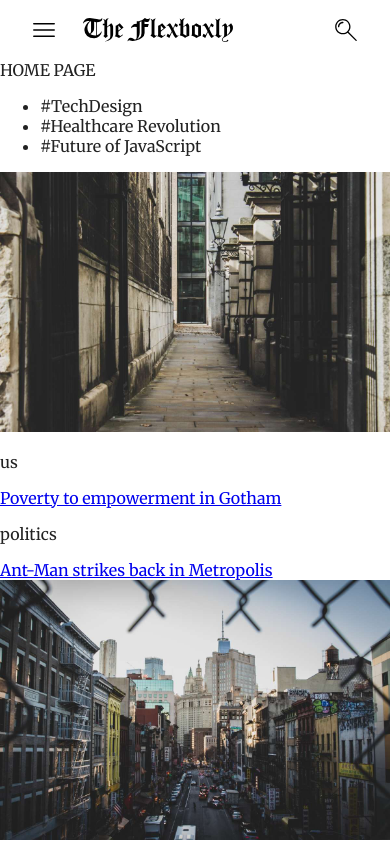
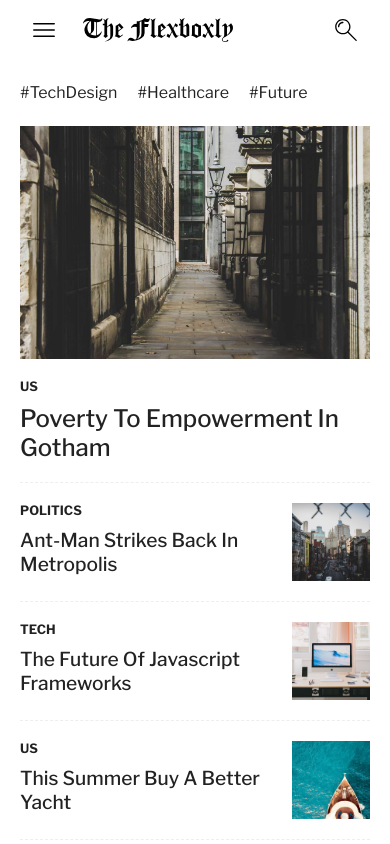
Before and after one commit to darkroom51/flexboxly-react, a React (Create React App) app: page / in a window 390 px wide. Shown: the top 844 px of the page. Built offline with nearby package versions, Linux system fonts and the light colour scheme.

Commit message:
add Home view styling (mobile only)

```diff
--- a/src/components/ArticlesList/ArticlesList.js
+++ b/src/components/ArticlesList/ArticlesList.js
@@ -4,17 +4,17 @@ import RegularArticle from "./RegularArticle";
 
 const ArticlesList = ({ articles }) => {
   return (
-    <div>
+    <section>
       {articles.map((article, index) => (
-        <div key={article.id}>
+        <React.Fragment key={article.id}>
           {index < 1 ? (
             <FeaturedArticle article={article} />
           ) : (
             <RegularArticle article={article} />
           )}
-        </div>
+        </React.Fragment>
       ))}
-    </div>
+    </section>
   );
 };
 
--- a/src/components/ArticlesList/FeaturedArticle.js
+++ b/src/components/ArticlesList/FeaturedArticle.js
@@ -1,18 +1,30 @@
 import React from "react";
 import { Link } from "react-router-dom";
+import styled from "styled-components";
+import StyledListHeading from "../common/StyledListHeading";
+import StyledListCategory from "../common/StyledListCategory";
+
+const StyledArticle = styled.article``;
+
+const StyledImage = styled.img`
+  display: block;
+  width: 100%;
+`;
 
 const FeaturedArticle = ({ article }) => {
   return (
-    <div>
+    <StyledArticle>
       <Link to={`/articles/${article.id}`}>
-        <img
+        <StyledImage
           src={require(`../../assets/images/${article.featuredImg}`)}
-          alt={article.featuredImg}
+          alt={article.title}
         />
       </Link>
-      <p>{article.category}</p>
-      <Link to={`/articles/${article.id}`}>{article.title}</Link>
-    </div>
+      <StyledListCategory>{article.category}</StyledListCategory>
+      <Link to={`/articles/${article.id}`}>
+        <StyledListHeading>{article.title}</StyledListHeading>
+      </Link>
+    </StyledArticle>
   );
 };
 
--- a/src/components/ArticlesList/RegularArticle.js
+++ b/src/components/ArticlesList/RegularArticle.js
@@ -1,13 +1,50 @@
 import React from "react";
 import { Link } from "react-router-dom";
+import styled from "styled-components";
+import StyledListHeading from "../common/StyledListHeading";
+import StyledListCategory from "../common/StyledListCategory";
+
+const StyledArticle = styled.article`
+  display: flex;
+  align-items: flex-start;
+  border-top: 1px dashed #eee;
+`;
+
+const StyledContent = styled.div`
+  flex: 1;
+`;
+
+const StyledImage = styled.img`
+  display: block;
+  width: 20vw;
+  height: 20vw;
+  object-fit: cover;
+  margin: 2rem 0;
+  @media screen and (min-width: 480px){
+    width: 30vw;
+    height: auto;
+  }
+`;
+
+const StyledListHeadingSmall = styled(StyledListHeading)`
+  font-size: 1.2em;
+  padding-right: 2rem;
+`;
 
 const RegularArticle = ({ article }) => {
   return (
-    <div>
-      <p>{article.category}</p>
-      <Link to={`/articles/${article.id}`}>{article.title}</Link>
-      <img src={require(`../../assets/images/${article.featuredImg}`)} alt={article.featuredImg} />
-    </div>
+    <StyledArticle>
+      <StyledContent>
+        <StyledListCategory>{article.category}</StyledListCategory>
+        <Link to={`/articles/${article.id}`}>
+          <StyledListHeadingSmall>{article.title}</StyledListHeadingSmall>
+        </Link>
+      </StyledContent>
+      <StyledImage
+        src={require(`../../assets/images/${article.featuredImg}`)}
+        alt={article.featuredImg}
+      />
+    </StyledArticle>
   );
 };
 
--- a/src/components/Tags.js
+++ b/src/components/Tags.js
@@ -1,18 +1,36 @@
 import React from "react";
+import styled from 'styled-components';
 
 const tagsMockup = [
   "#TechDesign",
-  "#Healthcare Revolution",
-  "#Future of JavaScript"
+  "#Healthcare",
+  "#Future"
 ];
+
+const StyledList = styled.ul`
+  list-style: none;
+  margin: 0;
+  padding: 0;
+  display: block;
+  overflow: hidden;
+  margin: 2rem 0;
+
+  li {
+    display: inline-block;
+    line-height: 1.6em;
+    font-family: ${({ theme }) => theme.fontSans};
+    margin-right: 2rem;
+    cursor: pointer;
+  }
+`;
 
 const Tags = () => {
   return (
-      <ul>
+      <StyledList>
         {tagsMockup.map(tag => (
           <li key={tag}>{tag}</li>
         ))}
-      </ul>
+      </StyledList>
   );
 };
 
--- /dev/null
+++ b/src/components/common/StyledListCategory.js
@@ -0,0 +1,12 @@
+import styled from "styled-components";
+
+const StyledListCategory = styled.p`
+  font-size: 0.8em;
+  font-family: ${({ theme }) => theme.fontSans};
+  font-weight: 700;
+  text-transform: uppercase;
+  margin-top: 2rem;
+  margin-bottom: 1rem;
+`;
+
+export default StyledListCategory;
--- /dev/null
+++ b/src/components/common/StyledListHeading.js
@@ -0,0 +1,12 @@
+import styled from "styled-components";
+
+const StyledListHeading = styled.h2`
+  font-family: ${({ theme }) => theme.fontSans};
+  font-weight: 500;
+  text-transform: capitalize;
+  font-size: 1.5em;
+  color: ${({ theme }) => theme.mainBlack};
+  margin-bottom: 2rem;
+`;
+
+export default StyledListHeading;
--- a/src/theme/GlobalStyle.js
+++ b/src/theme/GlobalStyle.js
@@ -3,7 +3,7 @@ import { theme } from "./theme";
 
 const GlobalStyle = createGlobalStyle`
 @import url('https://fonts.googleapis.com/css?family=Merriweather:400,700&display=swap');
-@import url('https://fonts.googleapis.com/css?family=Libre+Franklin:400,700&display=swap');
+@import url('https://fonts.googleapis.com/css?family=Libre+Franklin:400,500,700&display=swap');
 
 *, *::before, *::after {
   box-sizing: border-box;
@@ -14,6 +14,11 @@ const GlobalStyle = createGlobalStyle`
 html, body {
   margin: 0;
   padding: 0;
+}
+
+h1, h2, p, ul, li {
+  margin:0;
+  padding:0;
 }
 
 html {
@@ -28,9 +33,17 @@ body {
   padding-top: ${theme.menuOffset};
 }
 
-//temp
-img {
-  width: 100%;
+/*temp styles just to speed up everythign*/
+a {
+  color: inherit;
+  text-decoration: none;
+  transition: ${theme.mainTransition};
+}
+a:hover {
+  text-decoration: underline;
+}
+main {
+  padding: 0 2rem;
 }
 `;
 
--- a/src/views/Home.js
+++ b/src/views/Home.js
@@ -9,11 +9,10 @@ const Home = () => {
   useEffect(() => setPage("home"), []);
 
   return (
-    <div>
-      HOME PAGE
+    <main>
       <Tags />
       <ArticlesList articles={articles} />
-    </div>
+    </main>
   );
 };
 
```
